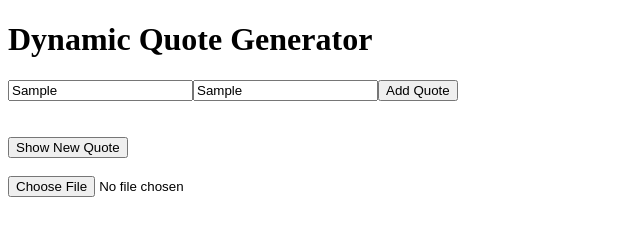
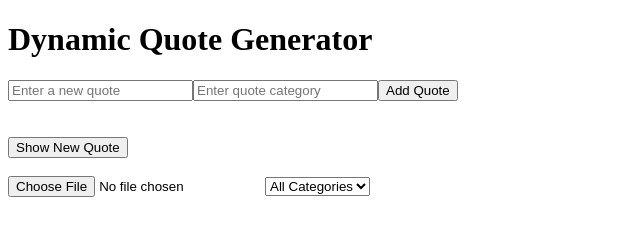
Before and after one commit to sapiness/alx_fe_javascript, a plain HTML site: page dom-manipulation/index.html in a window 1280 px wide. Both pictures are taken after typing "Sample", "Sample" into the empty fields and a click on the button "Add Quote". Shown: the whole page, without its empty margins (0-640 px from the left). Drawn offline with Linux system fonts and the light colour scheme.

Commit message:
bug fixes

```diff
--- a/dom-manipulation/index.html
+++ b/dom-manipulation/index.html
@@ -14,6 +14,16 @@
     <div id="quoteDisplay"></div><br>
     <button id="newQuote">Show New Quote</button><br><br>
     <input type="file" id="importFile" accept=".json" onchange="importFromJsonFile(event)" />
+    <!-- <button> -->
+      <!-- <a href="" download>
+        SOME TEXT TO DOWNLOAD
+      </a>
+    </button> -->
+
+    <select id="categoryFilter" onchange="filterQuotes()">
+      <option value="all">All Categories</option>
+      <!-- Dynamically populated categories -->
+    </select>
   </body>
   <script src="script.js"></script>
   </html>
--- a/dom-manipulation/script.js
+++ b/dom-manipulation/script.js
@@ -24,6 +24,8 @@ let addbutton = document.createElement("button");
     addbutton.textContent = "Add Quote";
 
     let quotes = [];
+
+
     function createAddQuoteForm(){
         // Create form
         const Form = document.createElement("form");
@@ -35,7 +37,7 @@ let addbutton = document.createElement("button");
            formdiv.appendChild(Form);
        };
 
-       function AddQuote(){
+       function addQuote(){
         const text = newQuote.value;
     const category = newCategory.value;
 
@@ -60,7 +62,7 @@ let addbutton = document.createElement("button");
 
 addbutton.addEventListener("click", function(e){
     e.preventDefault();
-    AddQuote();
+    addQuote();
     newQuote.value = "";
     newCategory.value = "";
 
@@ -72,41 +74,32 @@ shownewQuote.addEventListener("click", function(e){
 
 });
 
+
+
 function loadquotes() {
-    const storedQuote = JSON.parse(localStorage.getItem('quote') || '[]');
+
+    const storedQuote = JSON.parse(localStorage.getItem('quotes') || '[]');
     storedQuote.forEach(newQuote => AddQuote(newQuote, false)); // 'false' indicates not to save again to Local Storage
-}
+};
 
 // Adjust `addTask` to optionally save tasks to avoid duplication when loading from Local Storage
-function AddQuote(newQuote,  save = true) {
+function addQuote(quotes, save = true) {
     // Task creation logic remains the same
 
     if (save) {
-        const localStorage = JSON.parse(localStorage.getItem('quote') || '[]');
-        localStorage.push(newQuote);
-        localStorage.setItem('quote', JSON.stringify(storedQuote));
+        const storedTasks = JSON.parse(localStorage.getItem('quotes') || '[]');
+        storedTasks.push(quotes);
+        localStorage.setItem('quotes', JSON.stringify(storedTasks));
     }
-}
-
+};
 
 function importFromJsonFile(event) {
     const fileReader = new FileReader();
     fileReader.onload = function(event) {
       const importedQuotes = JSON.parse(event.target.result);
       quotes.push(...importedQuotes);
-    AddQuote();
+      saveQuotes();
       alert('Quotes imported successfully!');
     };
     fileReader.readAsText(event.target.files[0]);
   }
-
-// function exportFromJsonFile(event) {
-//     const fileReader = new ();
-//     fileReader.onload = function(event) {
-//       const importedQuotes = JSON.parse(event.target.result);
-//       quotes.push(...importedQuotes);
-//       saveQuotes();
-//       alert('Quotes imported successfully!');
-//     };
-//     fileReader.readAsText(event.target.files[0]);
-//   }
```
Lines whose indentation alone changed are shown as unchanged.
